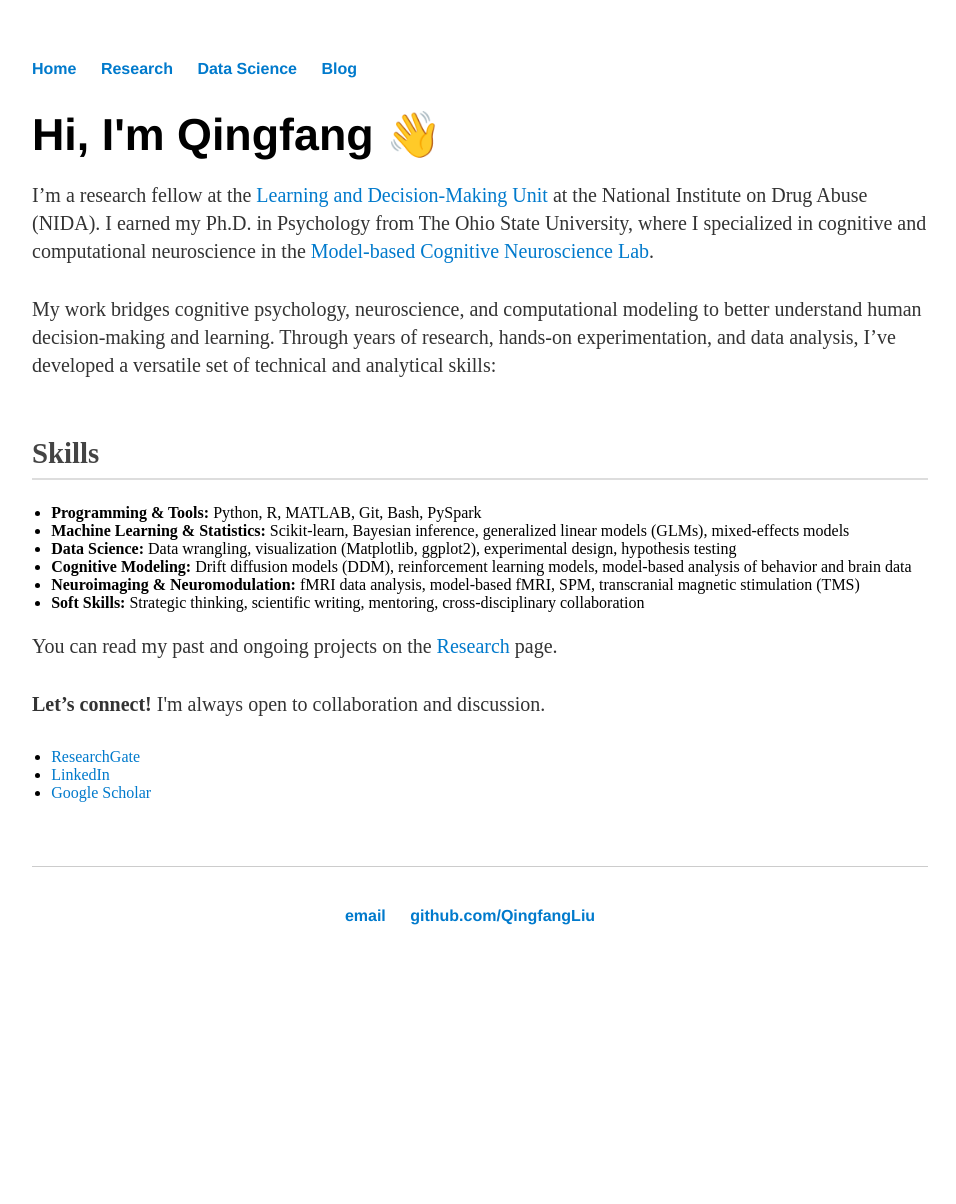
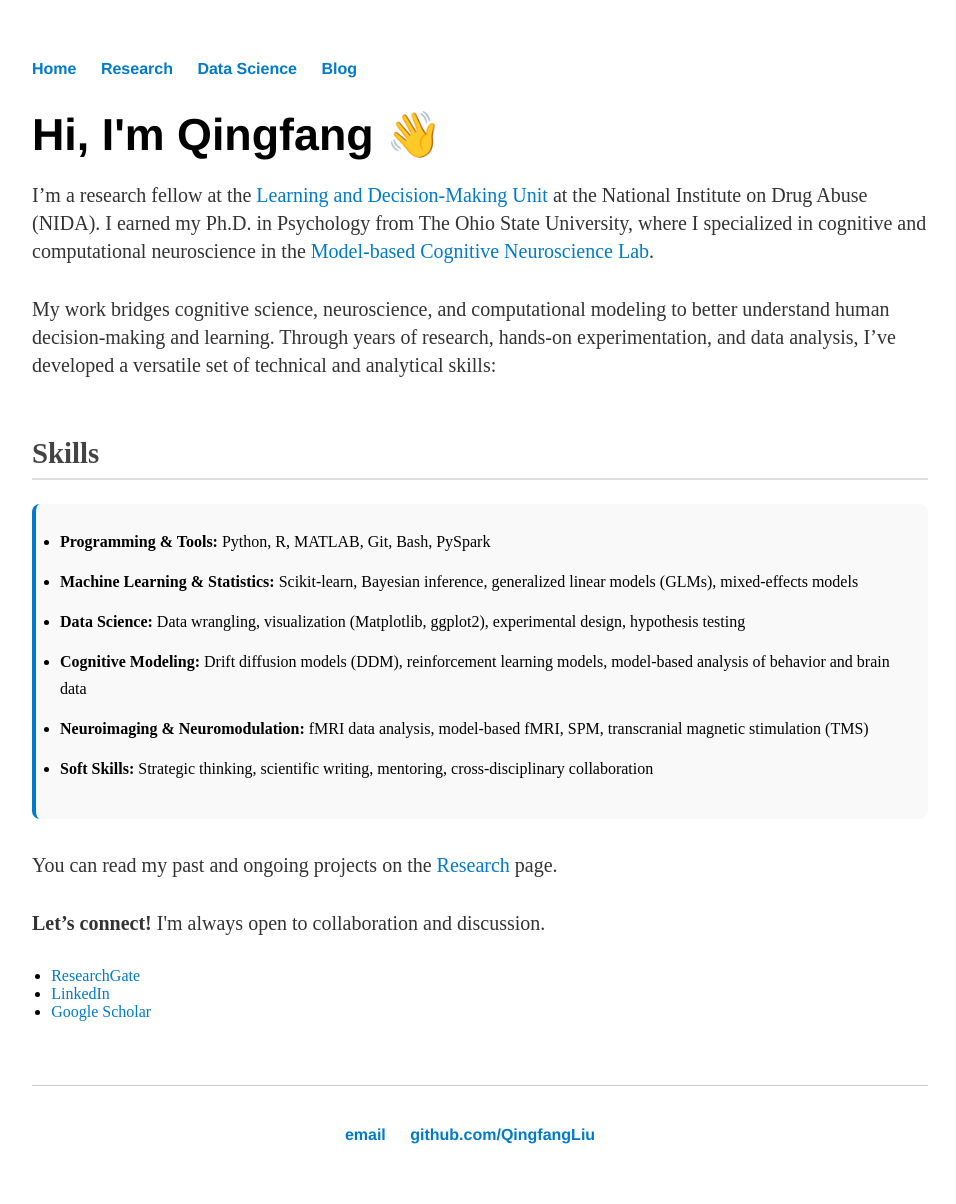
Before and after one commit to QingfangLiu/qingfangliu.github.io, a Jekyll site: the page built from index.html, in a window 1280 px wide. Shown: the whole page, without its empty margins (160-1116 px from the left). Built offline with Jekyll 4.4.1, drawn with Linux system fonts in a browser that asks for light colours; before the commit the page ends 985 px from its top, so only the background shows below that.

Commit message:
update main

```diff
--- a/css/main.css
+++ b/css/main.css
@@ -72,3 +72,19 @@ ul.posts {
 ul.posts li {
     list-style: none;
 }
+
+
+/* Target the entire skills section by its h2 + ul structure */
+h2 + ul {
+    background-color: #f9f9f9;
+    border-left: 4px solid #007acc;
+    padding: 1.5em;
+    border-radius: 8px;
+    margin-top: 1.5em;
+    margin-bottom: 2em;
+}
+
+h2 + ul li {
+    line-height: 1.7em;
+    margin-bottom: 0.8em;
+}
--- a/index.html
+++ b/index.html
@@ -15,7 +15,7 @@ at the National Institute on Drug Abuse (NIDA). I earned my Ph.D. in Psychology
 
 
   <p>
-My work bridges cognitive psychology, neuroscience, and computational modeling to better understand human decision-making and learning. Through years of research, hands-on experimentation, and data analysis, I’ve developed a versatile set of technical and analytical skills:
+My work bridges cognitive science, neuroscience, and computational modeling to better understand human decision-making and learning. Through years of research, hands-on experimentation, and data analysis, I’ve developed a versatile set of technical and analytical skills:
 </p>
 
 <h2>Skills</h2>
```
